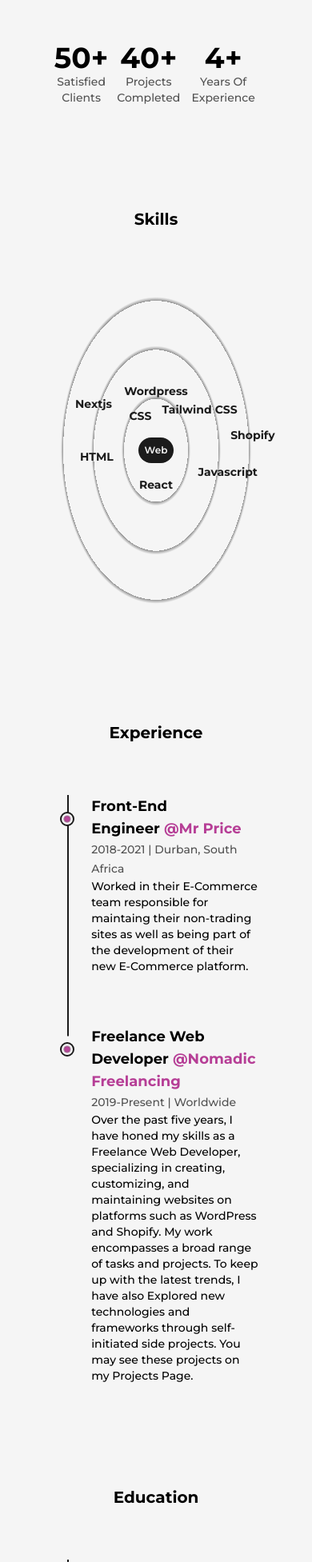
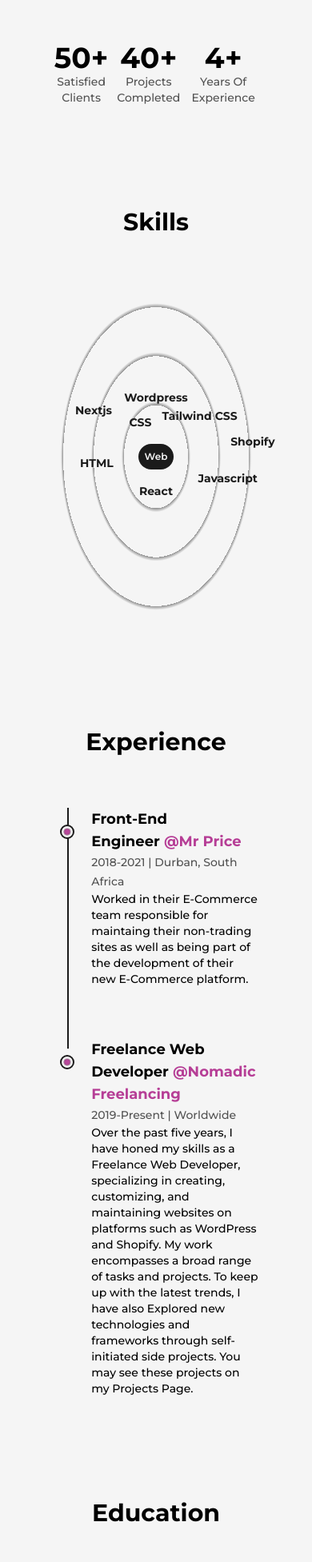
Before and after one commit to RickyPaps/nextjs-portfolio, a Next.js app: page /about in a window 390 px wide. Shown: the part 1120-3073 px from the top of the page at 80% size. Built offline with nearby package versions, Linux system fonts and the light colour scheme.

Commit message:
Test for mobile fix

```diff
--- a/src/components/About/Education.js
+++ b/src/components/About/Education.js
@@ -37,7 +37,7 @@ const Education = () => {
 
   return (
     <div className="my-52 md:my-32">
-      <h2 className="font-bold text-8xl mb-32 w-full text-center md:text-6xl xs:text-xl md:mb-16">
+      <h2 className="font-bold text-8xl mb-32 w-full text-center md:text-6xl xs:text-3xl md:mb-16">
         Education
       </h2>
       <div ref={ref} className="w-[75%] mx-auto relative lg:w-[90%] md:w-full">
--- a/src/components/About/Experience.js
+++ b/src/components/About/Experience.js
@@ -44,7 +44,7 @@ const Experience = () => {
 
   return (
     <div className="my-52 md:my-32">
-      <h2 className="font-bold text-8xl mb-32 w-full text-center md:text-6xl xs:text-xl md:mb-16">
+      <h2 className="font-bold text-8xl mb-32 w-full text-center md:text-6xl xs:text-3xl md:mb-16">
         Experience
       </h2>
       <div ref={ref} className="w-[75%] mx-auto relative lg:w-[90%] md:w-full">
--- a/src/components/About/Skills.js
+++ b/src/components/About/Skills.js
@@ -22,7 +22,7 @@ const Skill = ({ name, x, y }) => {
 const Skills = () => {
   return (
     <div className="my-52 md:my-32">
-      <h2 className="font-bold text-8xl mb-32 w-full text-center md:text-6xl xs:text-xl md:mb-16">
+      <h2 className="font-bold text-8xl mb-32 w-full text-center md:text-6xl xs:text-3xl md:mb-16">
         Skills
       </h2>
       <div
--- a/src/pages/index.js
+++ b/src/pages/index.js
@@ -45,7 +45,7 @@ export default function Home() {
                   download={true}
                 >
                   Resume
-                  <LinkArrow className={"w-6 ml-1"} />
+                  {/* <LinkArrow className={"w-6 ml-1"} /> */}
                 </Link>
                 <Link
                   href={"mailto:rickypapini@gmail.com"}
```
